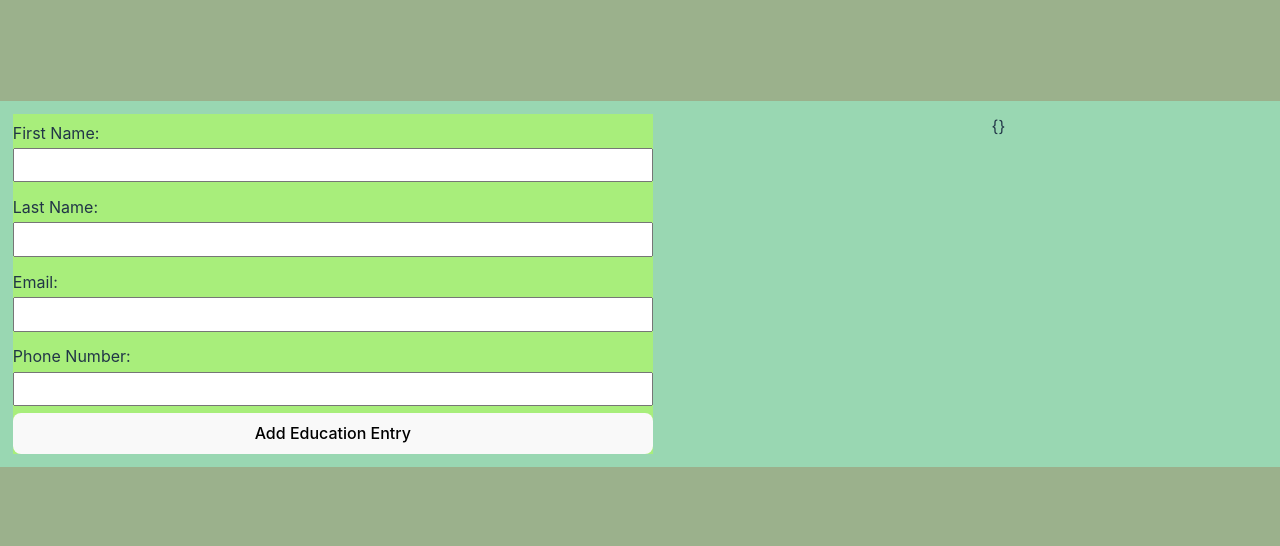
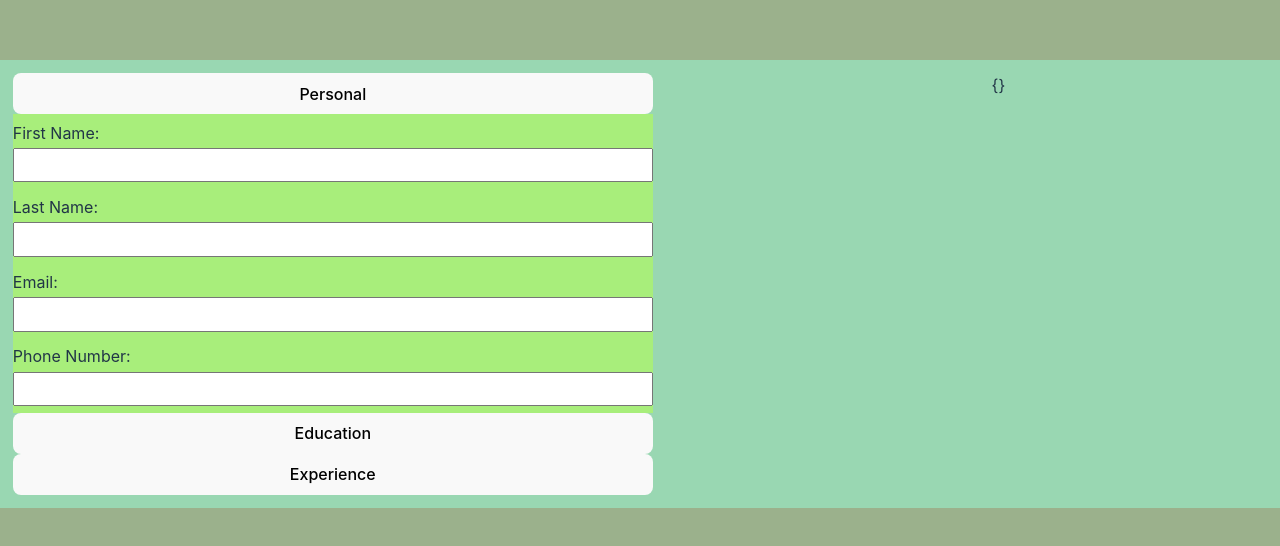
Before and after one commit to Ishm4el/CV-Application, a React (Vite) app: page / in a window 1280 px wide. Shown: the part 116-662 px from the top of the page. Built offline with nearby package versions, Linux system fonts and the light colour scheme.

Commit message:
Buttons to select which section to focus on

```diff
--- a/src/App.css
+++ b/src/App.css
@@ -28,6 +28,11 @@ body {
    text-align: left;
 }
 
+form {
+   display: flex;
+   flex-direction: column;
+}
+
 form label {
    margin: 1% 0 0.5% 0;
 }
@@ -47,3 +52,7 @@ form input {
 .container-display {
    margin: 1%;
 }
+
+.button-select-section {
+   display: block;
+}
--- a/src/App.jsx
+++ b/src/App.jsx
@@ -1,35 +1,77 @@
-import { useState } from 'react'
-import './App.css';
-import Personal from './components/Personal';
-import Education from './components/Education';
-// import Practical from './components/Practical';
+import { useState } from "react";
+import "./App.css";
+import Personal from "./components/Personal";
+import Education from "./components/Education";
+import Practical from "./components/Practical";
 
 function App() {
    const [display, setDisplay] = useState({});
    const [dynamicDisplay, setDynamicDisplay] = useState({});
+   const [focus, setFocus] = useState(0);
 
    function handleDisplay(e) {
-    setDisplay({...display, [e.target.id]: e.target.value});
+      setDisplay({ ...display, [e.target.id]: e.target.value });
    }
 
    function handleDynamicDisplay(e, id) {
       console.log(e + " " + id);
-    setDynamicDisplay({...dynamicDisplay, test: "up"})
+      setDynamicDisplay({ ...dynamicDisplay, test: "up" });
    }
 
    return (
-    <div className='container-main'>
-      <div className='container-form'>
+      <div className="container-main">
+         <div className="container-form">
             <form>
+               <button
+                  className="button-select-section"
+                  onClick={(e) => {
+                     e.preventDefault();
+                     setFocus(0);
+                  }}
+               >
+                  Personal
+               </button>
+               <div
+                  className="container-form-section"
+                  style={focus === 0 ? {} : { display: "none" }}
+               >
                   <Personal change={handleDisplay} />
-          <Education change={handleDynamicDisplay}/>
+               </div>
+               <button
+                  className="button-select-section"
+                  onClick={(e) => {
+                     e.preventDefault();
+                     setFocus(1);
+                  }}
+               >
+                  Education
+               </button>
+               <div
+                  className="container-form-section"
+                  style={focus === 1 ? {} : { display: "none" }}
+               >
+                  <Education change={handleDynamicDisplay} />
+               </div>
+               <button
+                  className="button-select-section"
+                  onClick={(e) => {
+                     e.preventDefault();
+                     setFocus(2);
+                  }}
+               >
+                  Experience
+               </button>
+               <div
+                  className="container-form-section"
+                  style={focus === 2 ? {} : { display: "none" }}
+               >
+                  <Practical change={handleDynamicDisplay} />
+               </div>
             </form>
          </div>
-      <div className='container-display'>
-        {JSON.stringify(display)}
+         <div className="container-display">{JSON.stringify(display)}</div>
       </div>
-    </div>
-  )
+   );
 }
 
-export default App
+export default App;
--- a/src/components/Education.jsx
+++ b/src/components/Education.jsx
@@ -8,7 +8,7 @@ export default function Education() {
       setEntries({ ...entries, [newID]: newEntry });
    }
    return (
-      <div className="container-form-section">
+      <>
          <button type="button" onClick={addEntry}>
             Add Education Entry
          </button>
@@ -17,7 +17,7 @@ export default function Education() {
                {entries[value]}
             </div>
          ))}
-      </div>
+      </>
    );
 }
 
--- a/src/components/Personal.jsx
+++ b/src/components/Personal.jsx
@@ -1,6 +1,6 @@
 export default function componentPersonal({ change }) {
    return (
-      <div className="container-form-section">
+      <>
          <label htmlFor="fname">First Name:</label>
          <input type="text" id="fname" name="fname" onChange={change} />
          <label htmlFor="lname">Last Name:</label>
@@ -14,6 +14,6 @@ export default function componentPersonal({ change }) {
             id="phoneNumber"
             onChange={change}
          />
-      </div>
+      </>
    );
 }
--- a/src/components/Practical.jsx
+++ b/src/components/Practical.jsx
@@ -1,6 +1,6 @@
-export default function Practical() {
+export default function Practical({ change }) {
    return (
-      <div className="container-form-section">
+      <>
          <label htmlFor="companyName">Company Name:</label>
          <input type="text" name="companyName" id="companyName" />
          <label htmlFor="positionTitle">Position Title:</label>
@@ -9,6 +9,6 @@ export default function Practical() {
          <input type="text" name="responsibility" id="responsibility" />
          <label htmlFor="dateWork">Date Worked</label>
          <input type="datetime" name="dateWork" id="dateWork" />
-      </div>
+      </>
    );
 }
```
Lines whose indentation alone changed are shown as unchanged.
